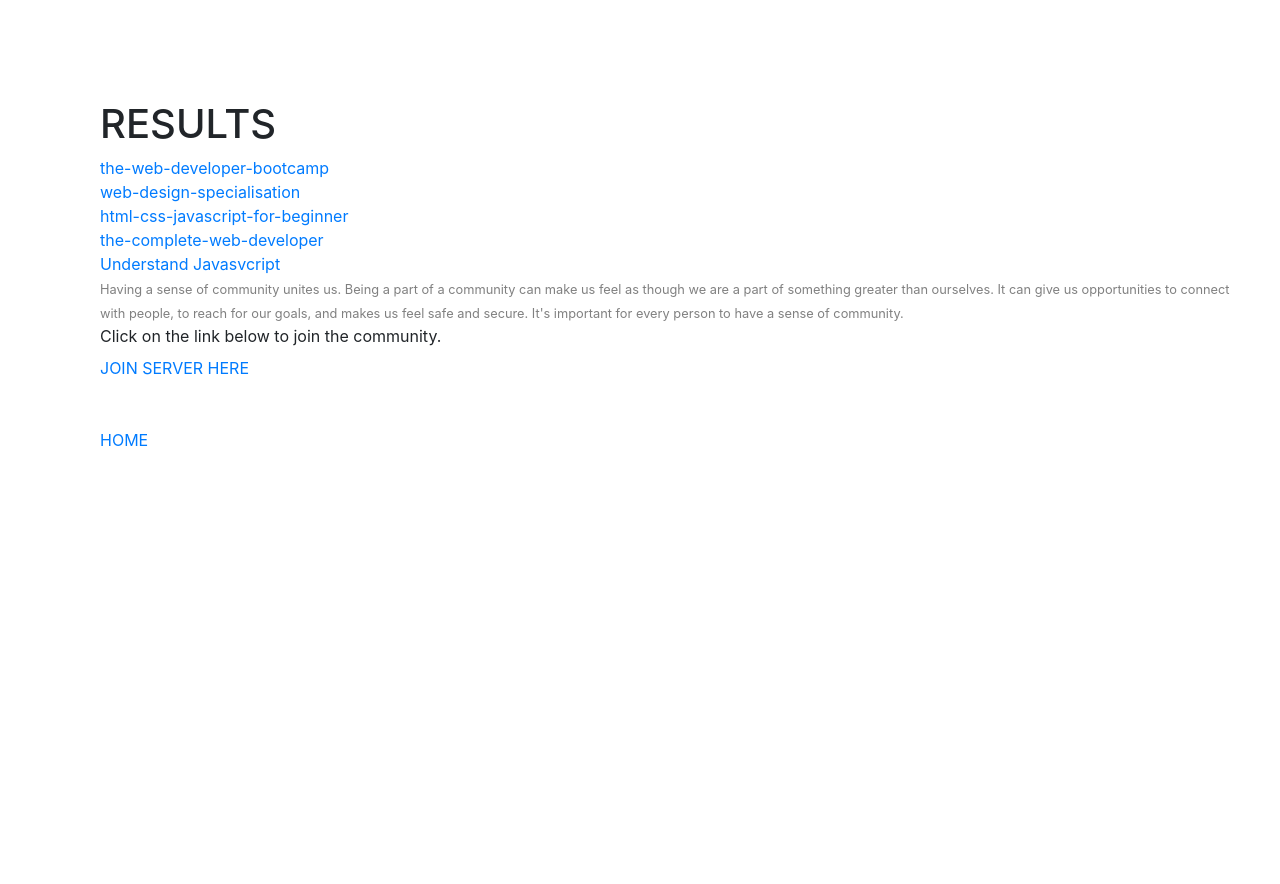
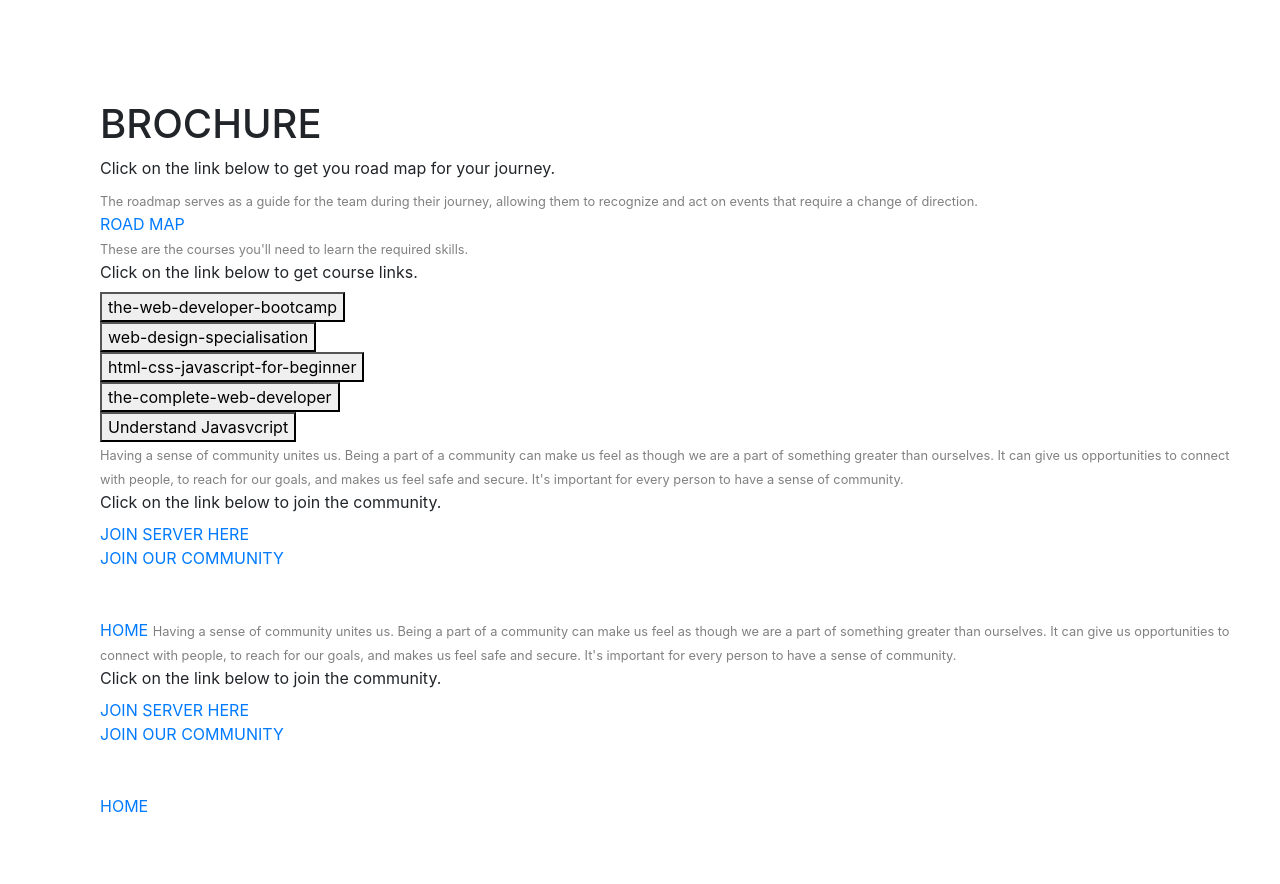
Before and after one commit to CPTCIC5/edtech, a Django app: page /solution/ in a window 1280 px wide. Before the commit the page ends 800 px from the top, so only its background shows below. Run offline with Django 3.2, Linux system fonts and the light colour scheme; the first user in the database is signed in; data comes from the database, SQL or seed files in the repository; some libraries are stand-ins or nearby versions.

Commit message:
Update solution.html

```diff
--- a/index/templates/index/solution.html
+++ b/index/templates/index/solution.html
@@ -11,14 +11,25 @@
     <form>
         <div id="center">
         <div class="form-group">
-        <h1>RESULTS</h1>
-
-          {% for qs2 in qset2 %}
-          <a href="{{qs2.slug}}">{{qs2.course_name}}</a><br>
+            <h1>BROCHURE</h1>
+          <label for="exampleInputEmail1">Click on the link below to get you road map for your journey.</label><br>
+          <small style="color:grey">The roadmap serves as a guide for the team during their journey, allowing them to recognize and act on events that require a change of direction.</small><br>
+          <a href="https://github.com/kamranahmedse/developer-roadmap">ROAD MAP</a><br>
+          <small style="color:grey">These are the courses you'll need to learn the required skills.</small><br>
+          <label for="exampleInputEmail1">Click on the link below to get course links.</label><br>
+          {% for query in qset2 %}
+          <a href="{{query.slug}}"><button>{{query.course_name}}</button></a><br>
           {% endfor %}
           <small style="color:grey;">Having a sense of community unites us. Being a part of a community can make us feel as though we are a part of something greater than ourselves. It can give us opportunities to connect with people, to reach for our goals, and makes us feel safe and secure. It's important for every person to have a sense of community.</small>
-          <label for="exampleInputEmail1">Click on the link below to join the community.</label><br>
+          <br><label for="exampleInputEmail1">Click on the link below to join the community.</label><br>
           <a href="https://discord.com/invite/ukhrVx4kyp">JOIN SERVER HERE</a><br>
+          <a href="https://discord.com/invite/ukhrVx4kyp">JOIN OUR COMMUNITY</a><br>
+        <br><br>
+          <a href="{% url 'index:index' %}">HOME</a>
+          <small style="color:grey;">Having a sense of community unites us. Being a part of a community can make us feel as though we are a part of something greater than ourselves. It can give us opportunities to connect with people, to reach for our goals, and makes us feel safe and secure. It's important for every person to have a sense of community.</small>
+          <br><label for="exampleInputEmail1">Click on the link below to join the community.</label><br>
+          <a href="https://discord.com/invite/ukhrVx4kyp">JOIN SERVER HERE</a><br>
+          <a href="https://discord.com/invite/ukhrVx4kyp">JOIN OUR COMMUNITY</a><br>
         <br><br>
           <a href="{% url 'index:index' %}">HOME</a>
           <!-- <small id="emailHelp" class="form-text text-muted">Type either "Paid" or "Free".
```
